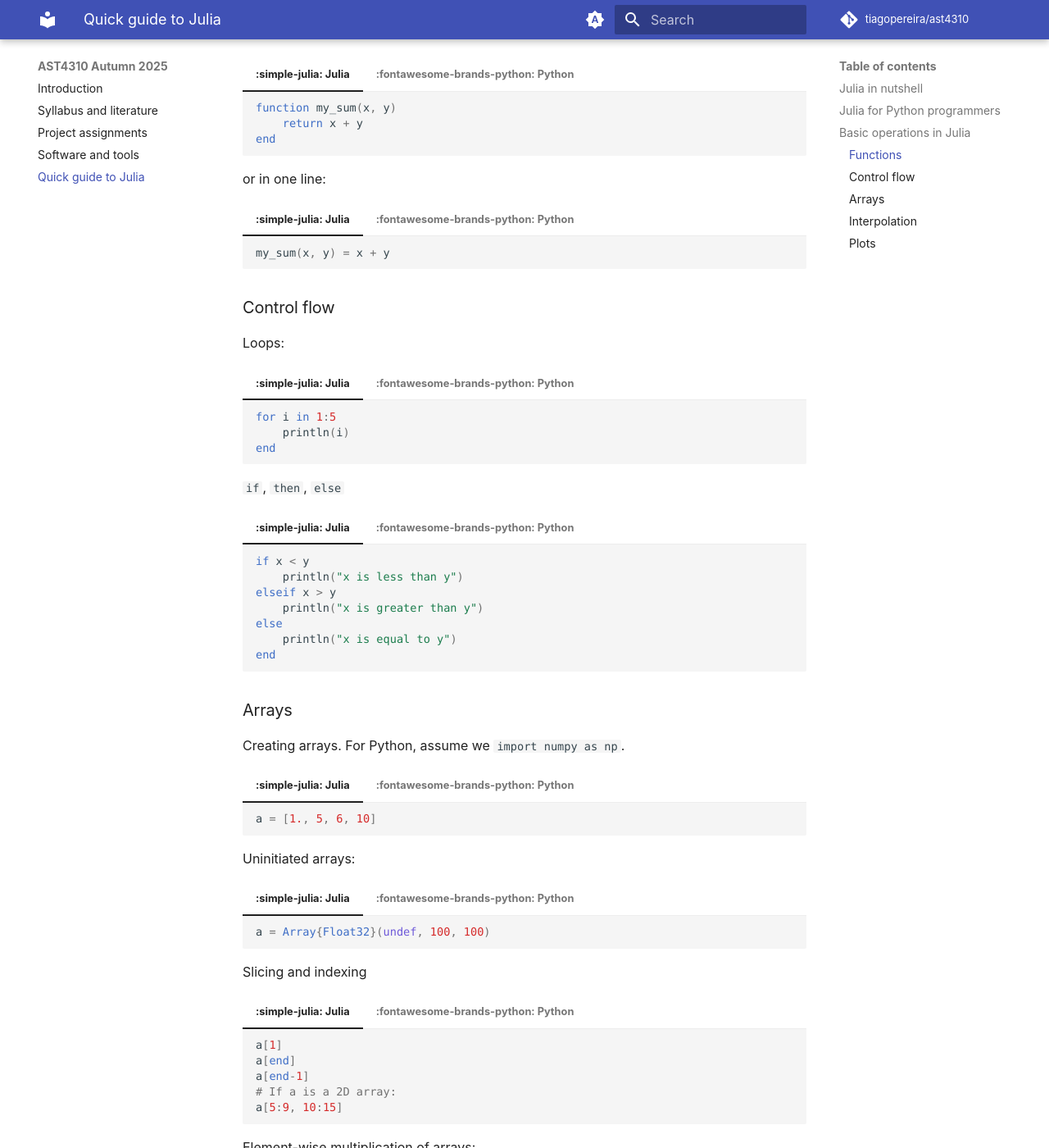
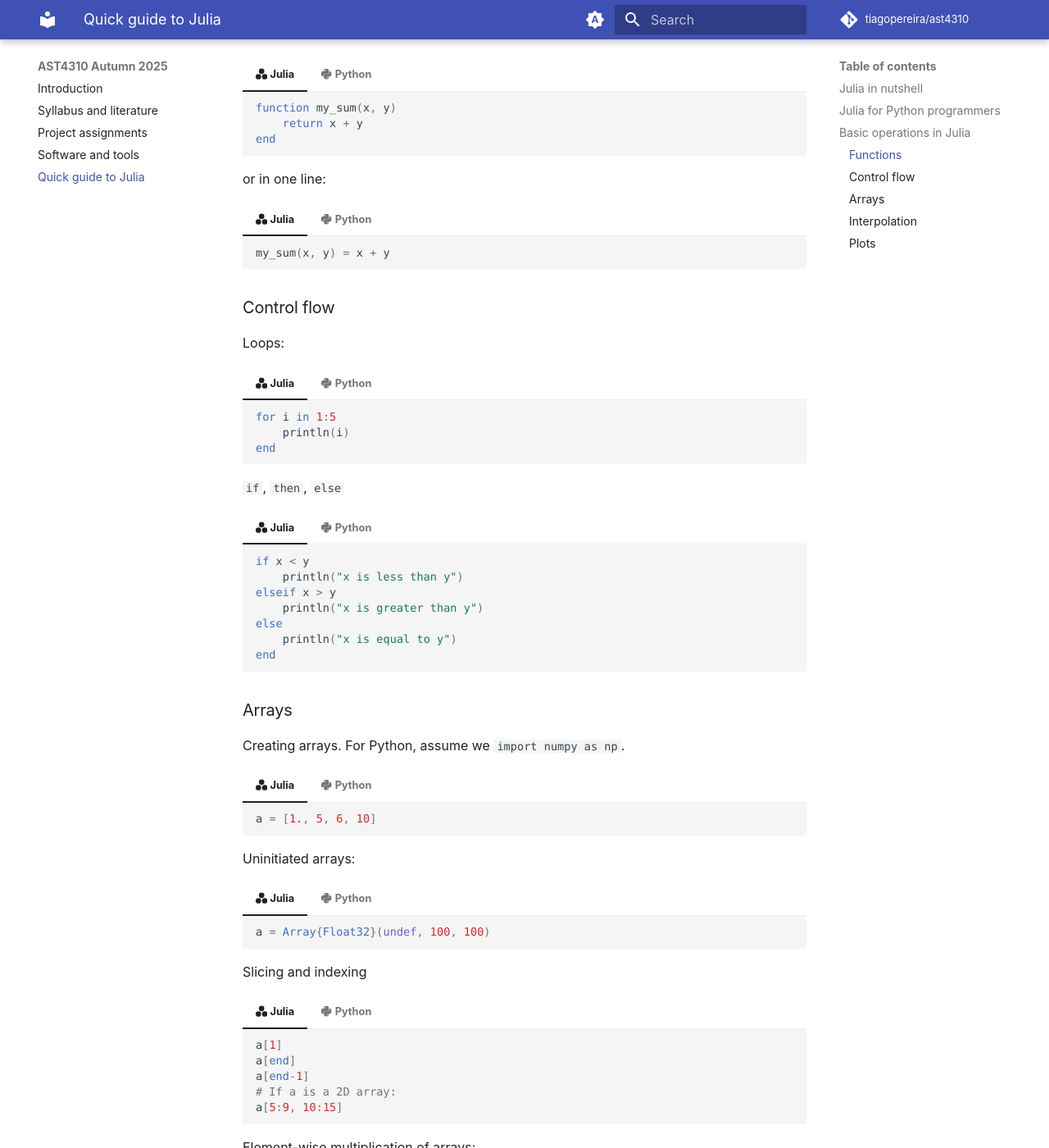
Before and after one commit to tiagopereira/ast4310, an MkDocs documentation site: the page built from docs/julia.md, in a window 1280 px wide and 1400 px high, scrolled down 1818 px. Shown: the whole window at 82% size. Built offline with MkDocs 1.6.1 and Material for MkDocs 9.7.7, drawn with Linux system fonts in a browser that asks for light colours; comment, search, counter and statistics services are not loaded; some of the changed text lies outside the part shown.

Commit message:
Fix mkdocs icons

```diff
--- a/mkdocs.yml
+++ b/mkdocs.yml
@@ -55,8 +55,10 @@ markdown_extensions:
   - pymdownx.caret
   - pymdownx.critic
   - pymdownx.details
+  - attr_list
   - pymdownx.emoji:
-      emoji_generator: !!python/name:pymdownx.emoji.to_svg
+      emoji_index: !!python/name:material.extensions.emoji.twemoji
+      emoji_generator: !!python/name:material.extensions.emoji.to_svg
   - pymdownx.inlinehilite
   - pymdownx.magiclink
   - pymdownx.mark
```
